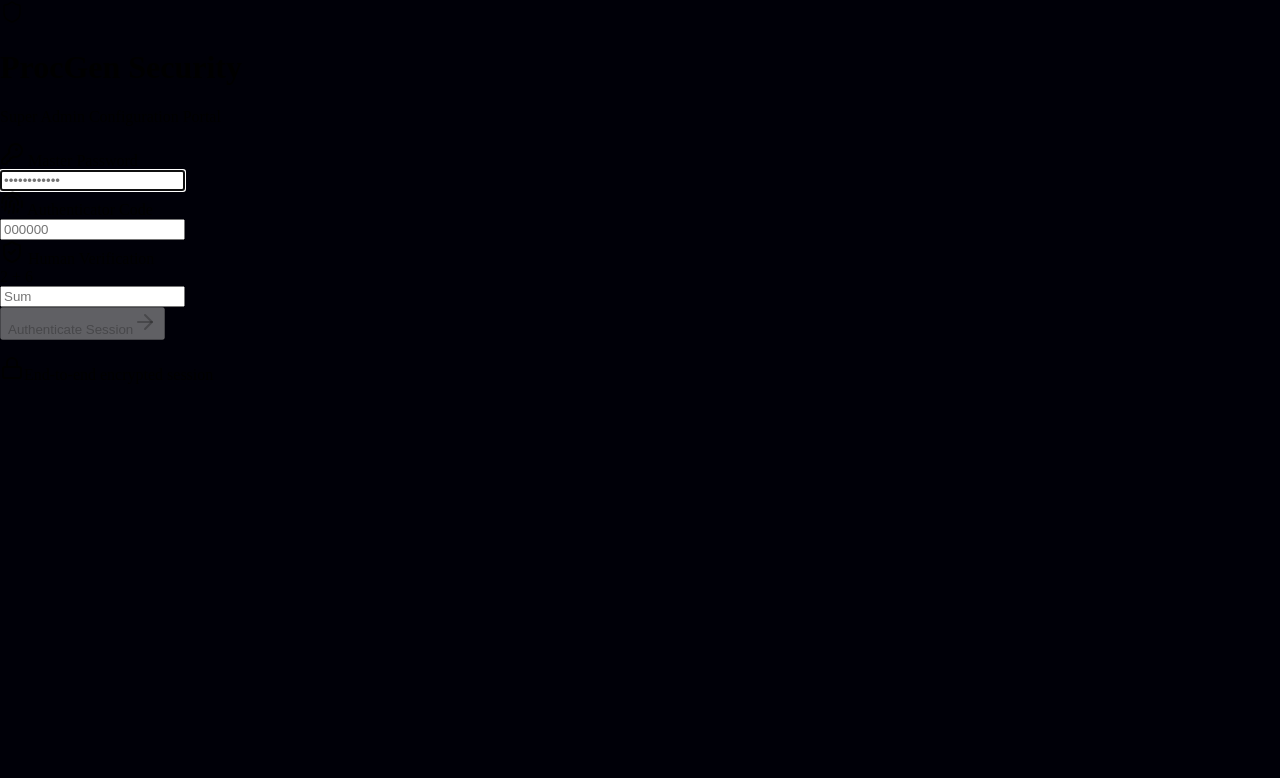
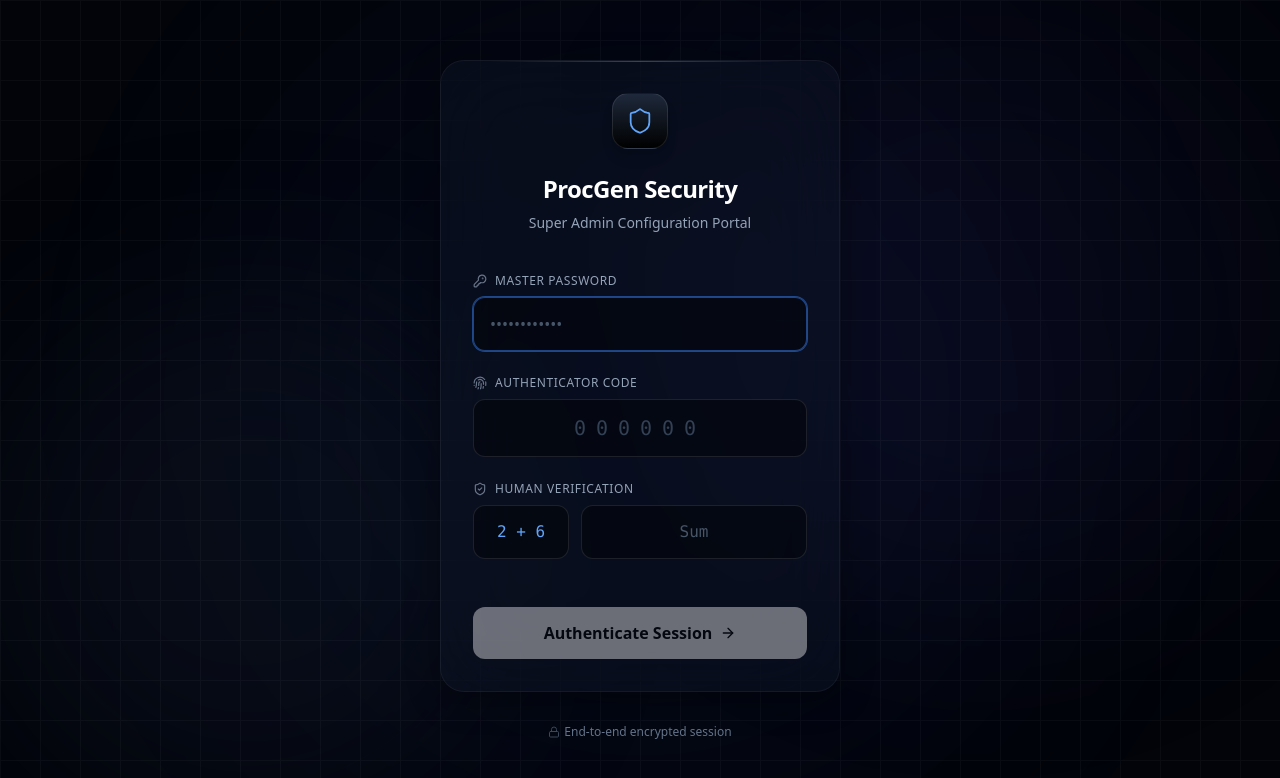
Before and after one commit to Aryan2627/Configurations, a Next.js app: page / in a window 1280 px wide. Shown: the top 778 px of the page. Built offline with nearby package versions, Linux system fonts and the light colour scheme.

Commit message:
fix: restore missing globals.css import to enable tailwind styling on login page

```diff
--- a/src/app/layout.tsx
+++ b/src/app/layout.tsx
@@ -1,7 +1,8 @@
 import type { Metadata } from "next";
+import "./globals.css"; // <-- CRITICAL: Required for Tailwind CSS
 
 export const metadata: Metadata = {
-  title: "Procgen Config Portal",
+  title: "ProcGen Config Portal",
   description: "Super Admin Configuration Portal",
 };
 
@@ -13,7 +14,7 @@ export default function RootLayout({ children }: { children: React.ReactNode })
         <link rel="preconnect" href="https://fonts.gstatic.com" crossOrigin="anonymous" />
         <link href="https://fonts.googleapis.com/css2?family=Inter:wght@400;500;600;700&display=swap" rel="stylesheet" />
       </head>
-      <body style={{ margin: 0, padding: 0, background: "#000008" }}>
+      <body className="bg-[#02040A] text-white antialiased font-sans">
         {children}
       </body>
     </html>
```
